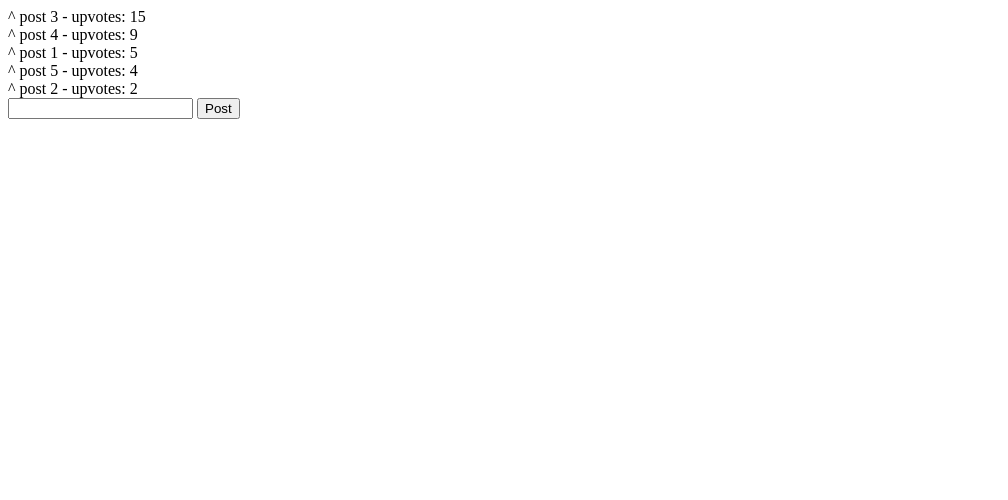
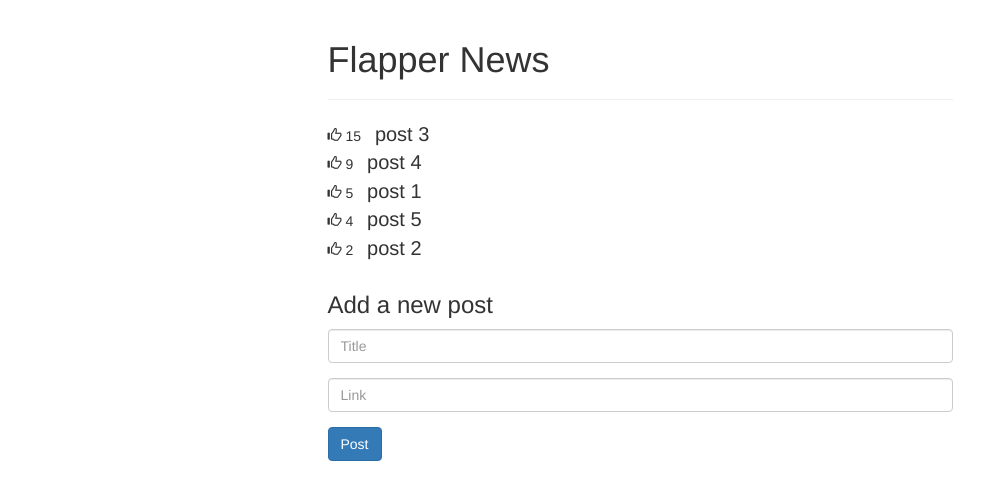
Before and after one commit to MattGough/mean-stack-reddit, a plain HTML site: page index.html in a window 1280 px wide. Shown: the whole page, without its empty margins (0-1008 px from the left). Drawn offline with nearby package versions, Linux system fonts and the light colour scheme.

Commit message:
Added styling with bootstrap.

```diff
--- a/app.js
+++ b/app.js
@@ -11,8 +11,13 @@ app.controller('MainCtrl', [ '$scope', function($scope) {
 
     $scope.addPost = function() {
       if (!$scope.title || $scope.title === '') { return; }
-      $scope.posts.push({title: $scope.title, upvotes: 0});
+      $scope.posts.push({
+        title: $scope.title,
+        link: $scope.link,
+        upvotes: 0
+      });
       $scope.title = '';
+      $scope.link = '';
     }
 
     $scope.incrementUpvotes = function(post) {
--- a/index.html
+++ b/index.html
@@ -1,17 +1,54 @@
 <html>
 <head>
-    <title>My Angular App!</title>
+  <title>Flapper News</title>
+  <link href="http://maxcdn.bootstrapcdn.com/bootstrap/3.2.0/css/bootstrap.min.css" rel="stylesheet">
+
   <script src="http://ajax.googleapis.com/ajax/libs/angularjs/1.3.10/angular.min.js"></script>
   <script src="app.js"></script>
+  <style> .glyphicon-thumbs-up { cursor:pointer } </style>
 </head>
 <body ng-app="flapperNews" ng-controller="MainCtrl">
-    <div ng-repeat="post in posts | orderBy: '-upvotes' ">
-      <span ng-click="incrementUpvotes(post)">^</span>
-      {{post.title}} - upvotes: {{post.upvotes}}
+  <div class="row">
+    <div class="col-md-6 col-md-offset-3">
+
+      <div class="page-header">
+        <h1>Flapper News</h1>
       </div>
-    <form ng-submit="addPost()">
-      <input type="text" ng-model="title"></input>
-      <button type="submit">Post</button>
+
+      <div ng-repeat="post in posts | orderBy:'-upvotes'">
+        <span class="glyphicon glyphicon-thumbs-up"
+          ng-click="incrementUpvotes(post)"></span>
+        {{post.upvotes}}
+        <span style="font-size:20px; margin-left:10px;">
+          <a ng-show="post.link" href="{{post.link}}">
+            {{post.title}}
+          </a>
+          <span ng-hide="post.link">
+            {{post.title}}
+          </span>
+        </span>
+      </div>
+
+      <form ng-submit="addPost()"
+        style="margin-top:30px;">
+        <h3>Add a new post</h3>
+
+        <div class="form-group">
+          <input type="text"
+            class="form-control"
+            placeholder="Title"
+            ng-model="title"></input>
+        </div>
+        <div class="form-group">
+          <input type="text"
+          class="form-control"
+          placeholder="Link"
+          ng-model="link"></input>
+        </div>
+        <button type="submit" class="btn btn-primary">Post</button>
       </form>
+
+    </div>
+  </div>
 </body>
 </html>
```
Lines whose indentation alone changed are shown as unchanged.
